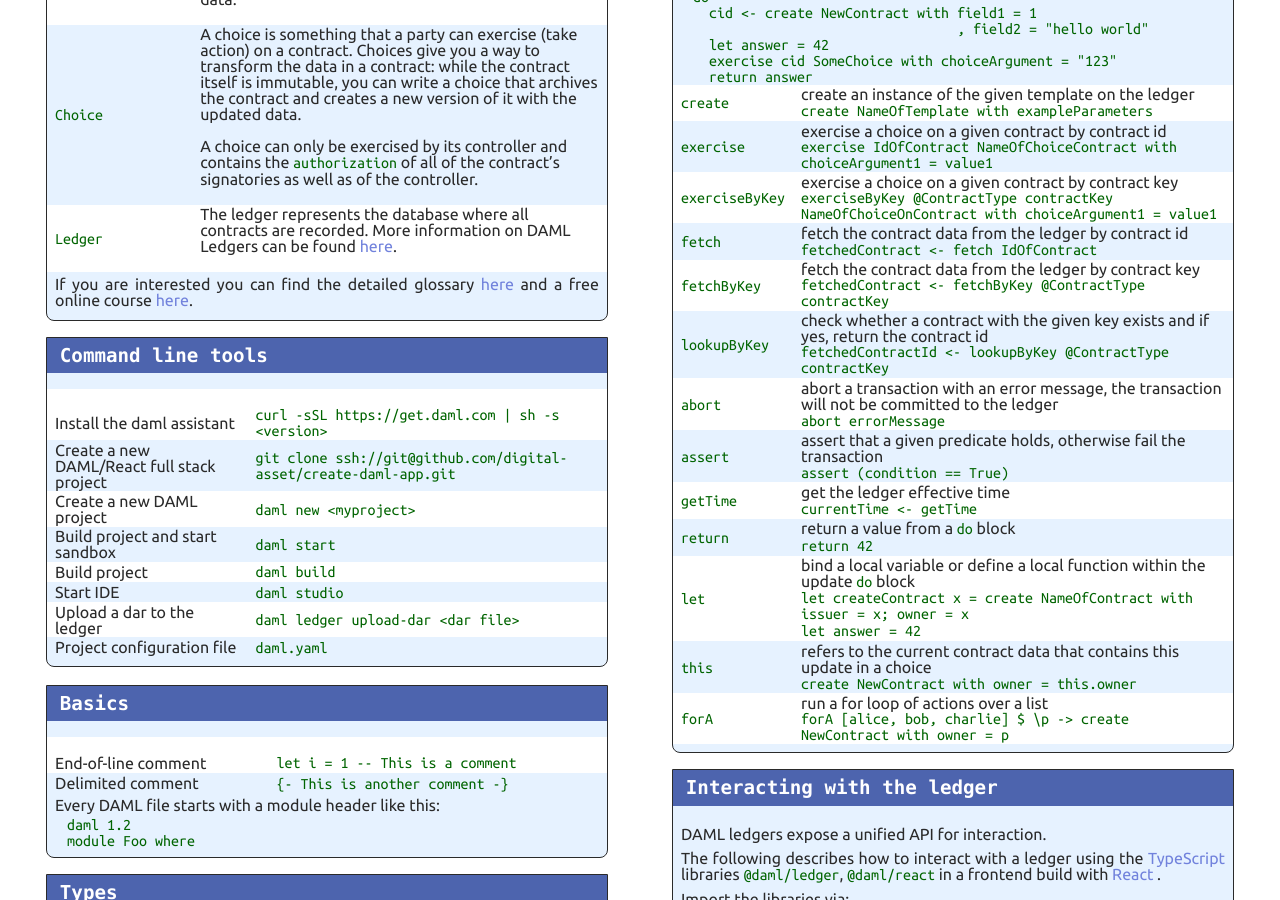
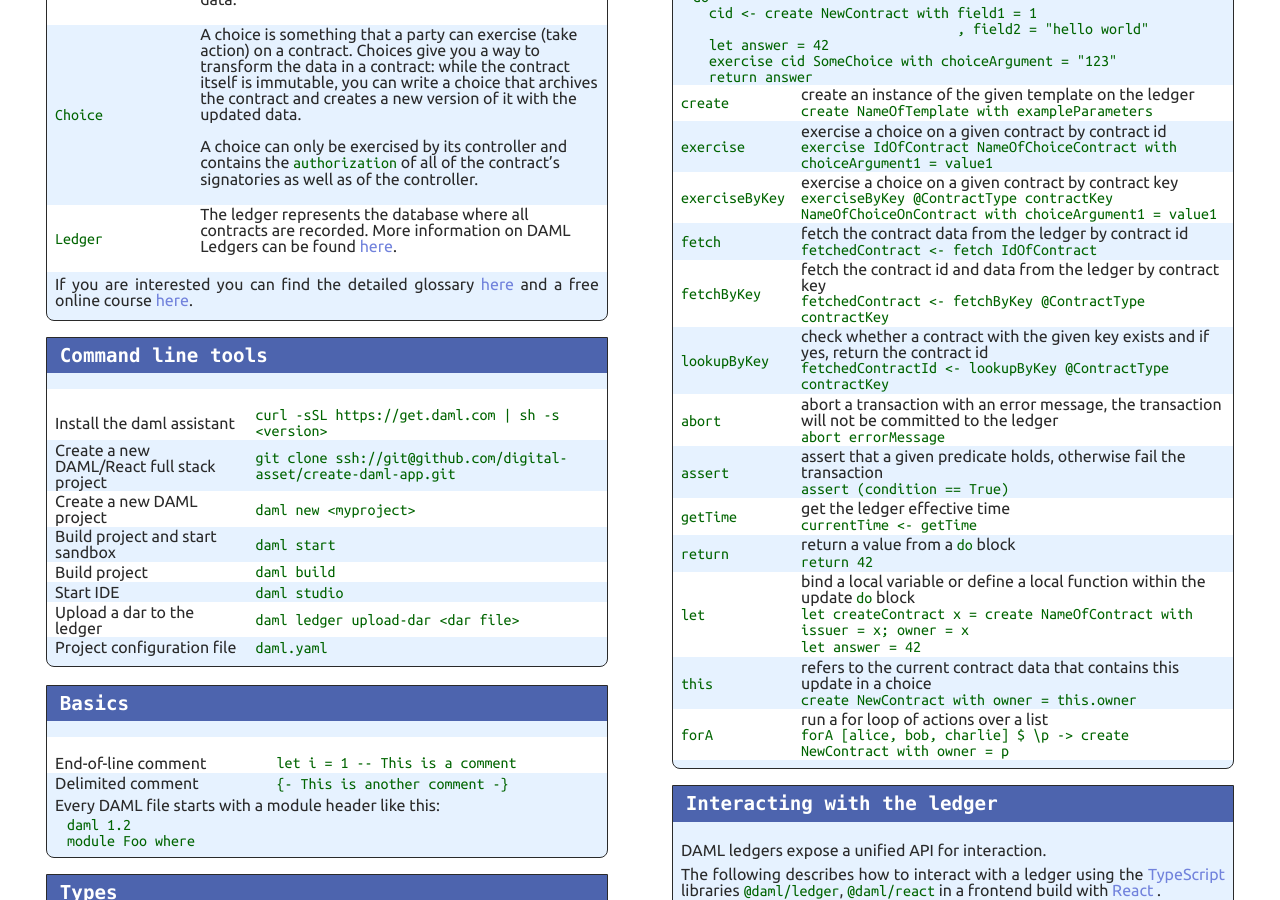
Before and after one commit to digital-asset/daml-cheat-sheet, a Jekyll site: the page built from index.html, in a window 1280 px wide and 900 px high, scrolled down 942 px. Built offline with Jekyll 4.4.1, drawn with Linux system fonts in a browser that asks for light colours.

Commit message:
Corrected return type for fetchByKey

```diff
--- a/_includes/en/Updates.md
+++ b/_includes/en/Updates.md
@@ -16,7 +16,7 @@ do
 | `exercise` | exercise a choice on a given contract by contract id <br> `exercise IdOfContract NameOfChoiceContract with choiceArgument1 = value1 `|
 | `exerciseByKey` | exercise a choice on a given contract by contract key <br> `exerciseByKey @ContractType contractKey NameOfChoiceOnContract with choiceArgument1 = value1 ` |
 | `fetch` | fetch the contract data from the ledger by contract id <br> `fetchedContract <- fetch IdOfContract `|
-| `fetchByKey` | fetch the contract data from the ledger by contract key <br> `fetchedContract <- fetchByKey @ContractType contractKey` |
+| `fetchByKey` | fetch the contract id and data from the ledger by contract key <br> `fetchedContract <- fetchByKey @ContractType contractKey` |
 | `lookupByKey` | check whether a contract with the given key exists and if yes, return the contract id <br> `fetchedContractId <- lookupByKey @ContractType contractKey` |
 | `abort` | abort a transaction with an error message, the transaction will not be committed to the ledger <br> `abort errorMessage` |
 | `assert` | assert that a given predicate holds, otherwise fail the transaction <br> `assert (condition == True)` |
```
